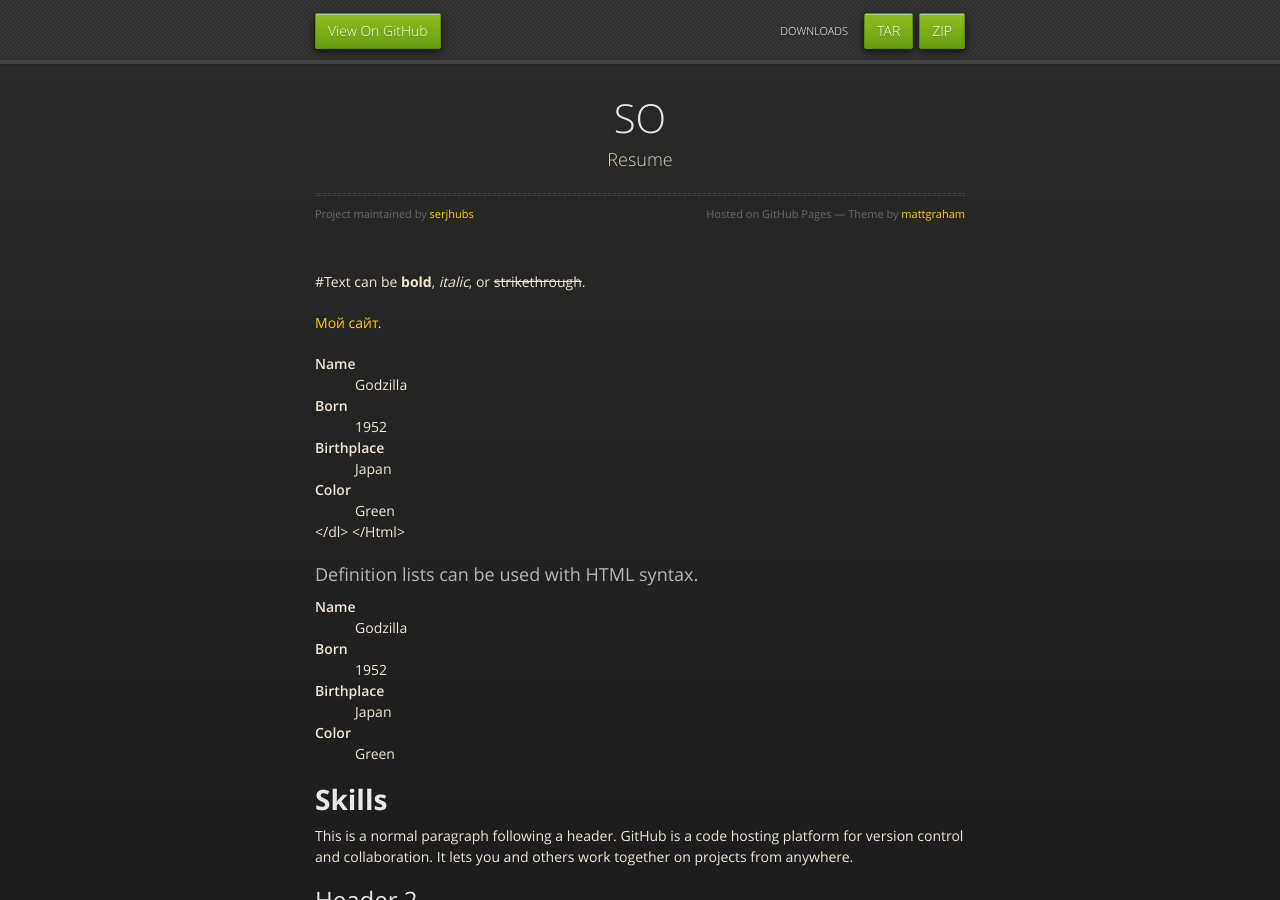
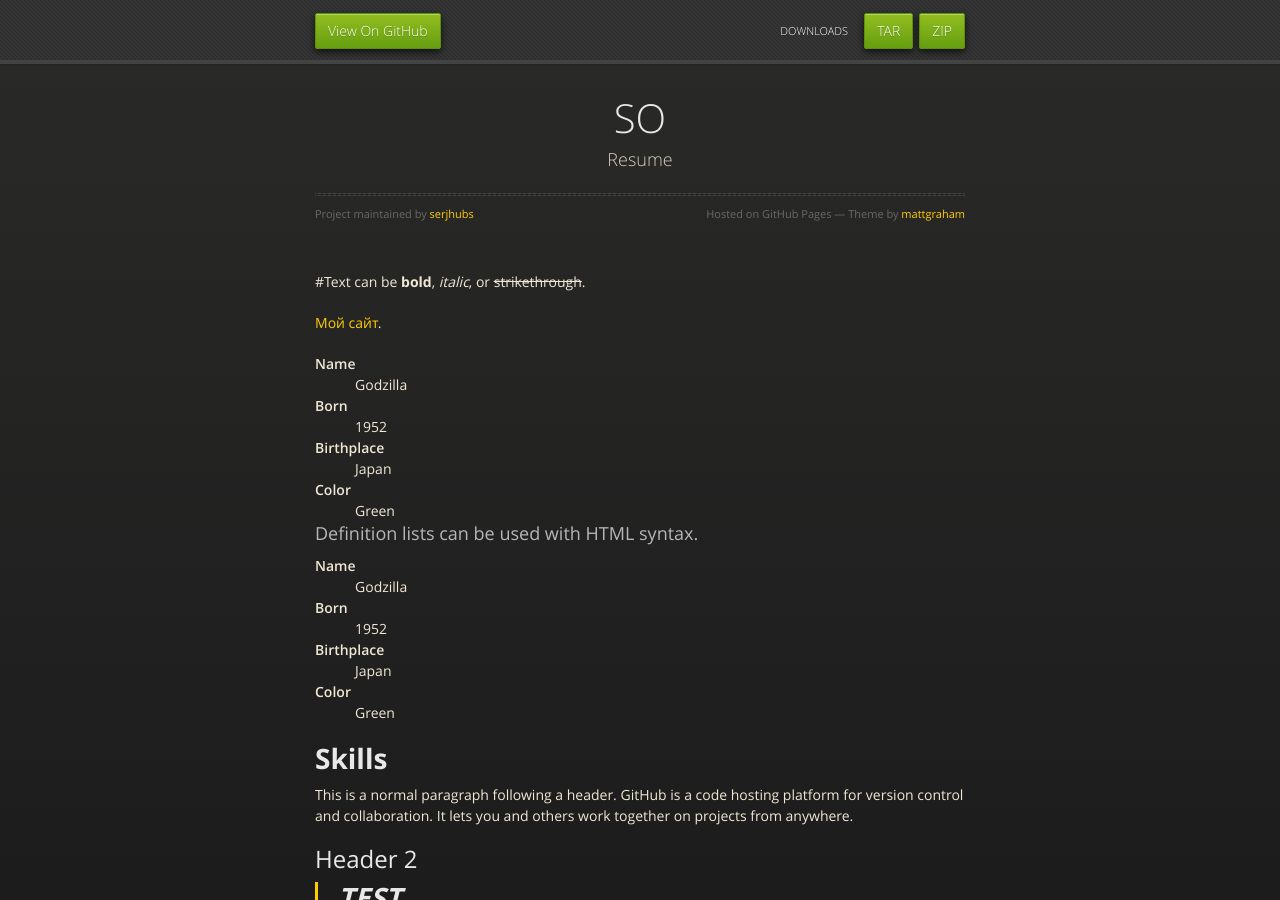
Before and after one commit to serjhubs/Resume, a Jekyll site: the page built from index.md, in a window 1280 px wide and 900 px high. Built offline with Jekyll 4.4.1, drawn with Linux system fonts in a browser that asks for light colours.

Commit message:
Update index.md

```diff
--- a/index.md
+++ b/index.md
@@ -16,8 +16,7 @@ layout: default
 <dd>Japan</dd>
 <dt>Color</dt>
 <dd>Green</dd>
-</dl>
-</Html>
+
 
 ### Definition lists can be used with HTML syntax.
 
```
